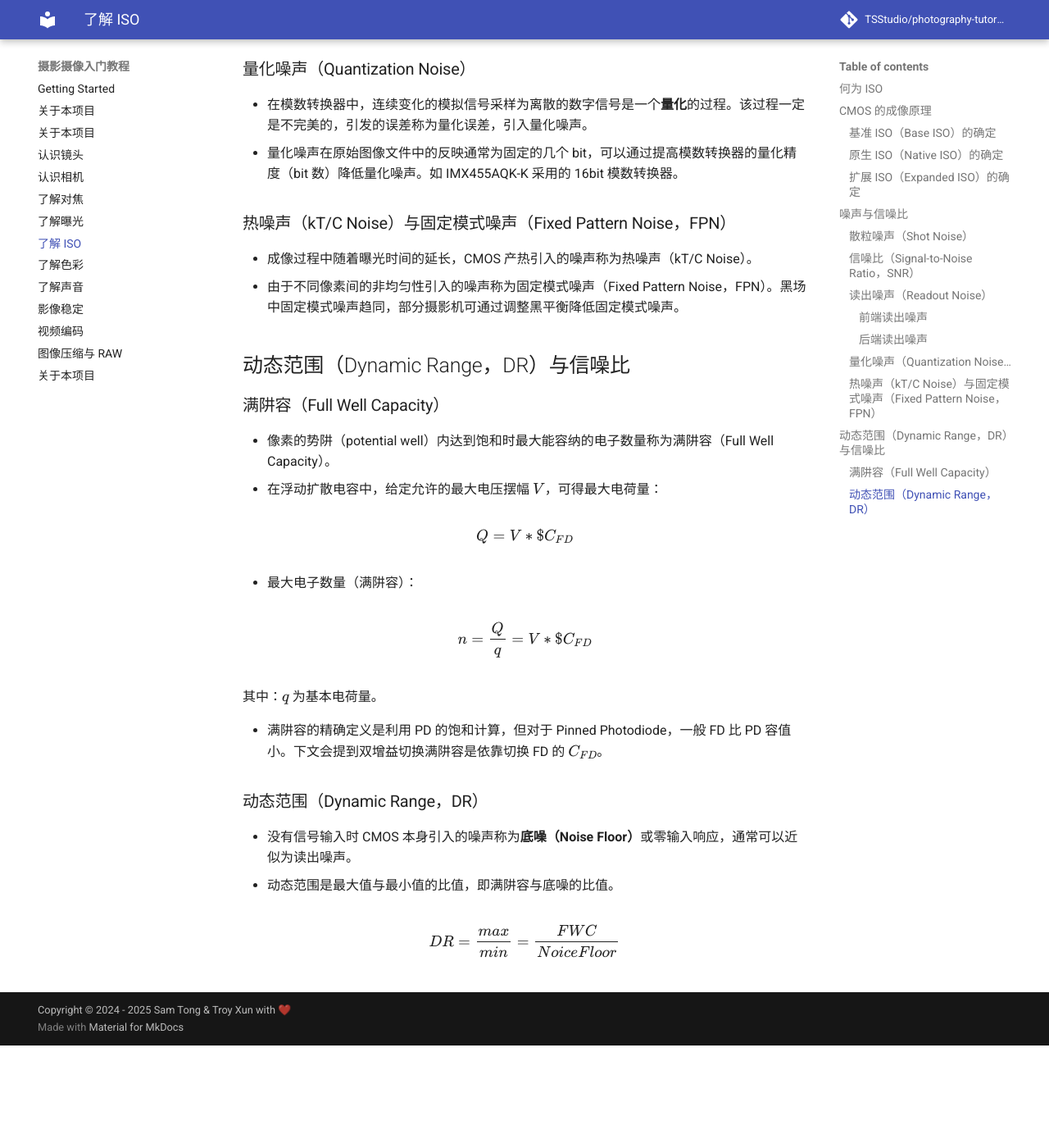
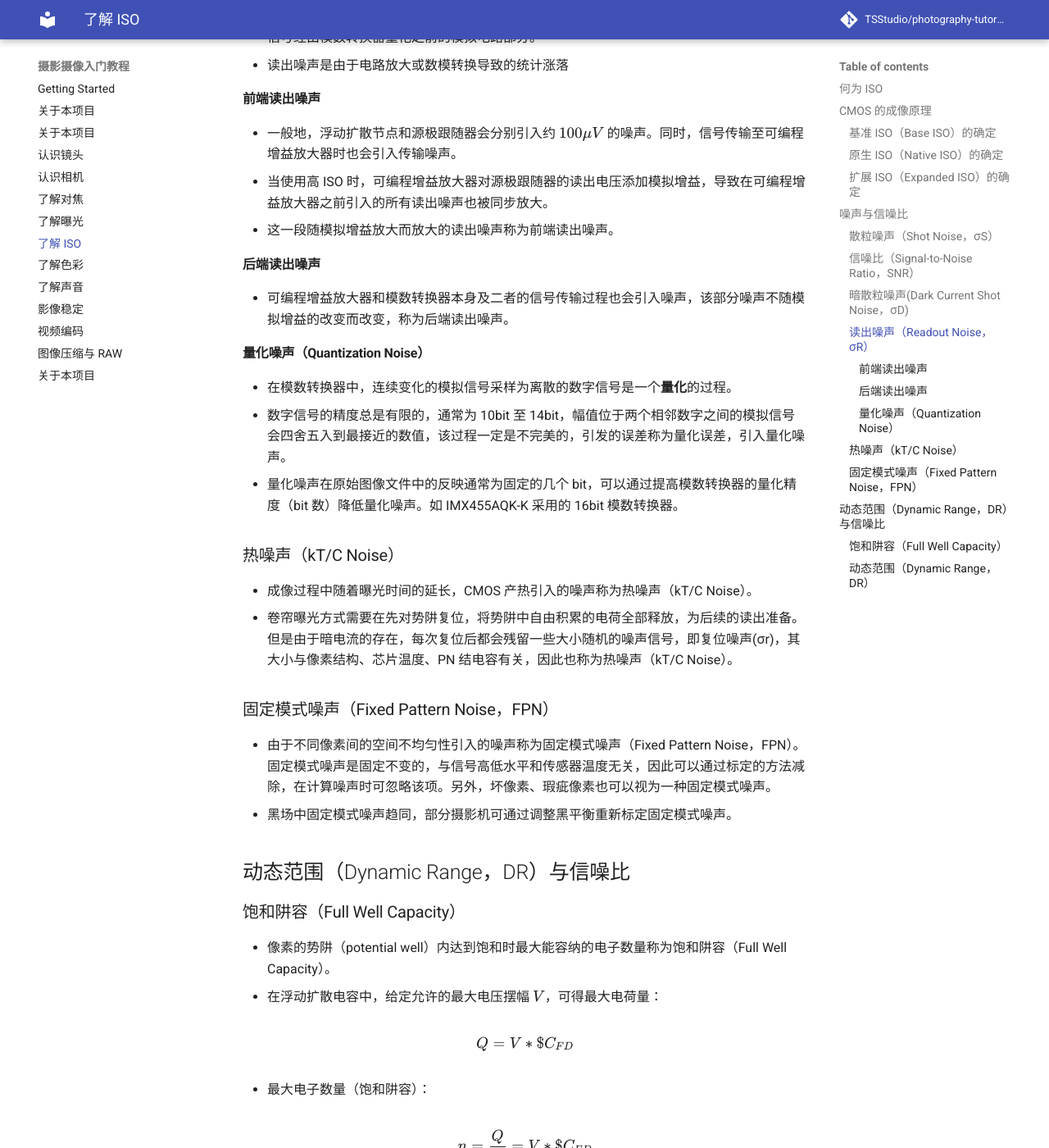
Before and after one commit to troyxun/photography-tutorial, an MkDocs documentation site: the page built from docs/iso.md, in a window 1280 px wide and 1400 px high, scrolled down 2629 px. Shown: the whole window at 82% size. Built offline with MkDocs 1.6.1 and Material for MkDocs 9.7.7, drawn with Linux system fonts in a browser that asks for light colours; comment, search, counter and statistics services are not loaded; before the commit the page ends 3904 px from its top, so only the background shows below that; some of the changed text lies outside the part shown.

Commit message:
Update iso.md

```diff
--- a/docs/iso.md
+++ b/docs/iso.md
@@ -35,9 +35,10 @@
 - 需要注意的是，部分厂家对于原生 ISO 的标定有时会包含数字放大。
 
 ## 噪声与信噪比
-### 散粒噪声（Shot Noise）
-- 光是一种概率波？由于量子涨落，在某处测得的光子数量并非定值，呈现一定概率。一定时间内光子打到传感器后的接收数量符合均值为 $\lambda$ 的泊松分布（Poisson Distribution），其期望 $\mu = \lambda$，方差 $\sigma^2 = \lambda$，标准差 $\sigma = \sqrt{\lambda}$。
+### 散粒噪声（Shot Noise，σS）
+- 光是一种概率波，在微观尺度上，光子到达传感器某处的行为在时间和空间上都是不均匀的，呈现一定概率。一定时间内光子打到传感器后的接收数量的统计规律符合均值为 $\lambda$ 的泊松分布（Poisson Distribution），其期望 $\mu = \lambda$，方差 $\sigma^2 = \lambda$，标准差 $\sigma = \sqrt{\lambda}$。
 - 在现有的技术条件下，读出噪声通常为几个电子的级别。在大多数情况下，**光的散粒噪声是噪点的第一大来源**。
+- 光的散粒噪声是由于光子离散特性导致的统计涨落，是与被测信号的高低水平有关的，与传感器温度无关。
 
 ### 信噪比（Signal-to-Noise Ratio，SNR）
 
@@ -55,35 +56,46 @@
 - 对于本身光照强度低的场景，CMOS 进光量小，散粒噪声信噪比低，此时通过提高 ISO 以获得正确曝光，增益会导致图片噪点更明显。
 - 噪点的原因是低进光量，不是高 ISO。不存在所谓「ISO 越高噪点越多」。
 
-### 读出噪声（Readout Noise）
+### 暗散粒噪声(Dark Current Shot Noise，σD)
+- 硅片中电子的热运动会导致一些价电子随机激发至导带中形成暗电流（dark current），所以即使完全没有光子入射，传感器也会存在一定的信号输出。
+- 在曝光过程中，暗电流的随机变化即形成暗散粒噪声。暗电流变化的主要原因是电子穿过 PN 结时会遇到 PN 结的电势屏障（barrier），电子穿越屏障需要经历动能-势能-动能的转换过程，所以需要耗费一些时间。
+- 暗散粒噪声是由于电子的离散特性导致的统计涨落，在统计上服从泊松分布，与光信号的高低水平无关，但与传感器的温度有关，一般的规律是温度每升高 8°C 暗电流翻一倍。
+
+### 读出噪声（Readout Noise，σR）
 - 读出噪声是读出电路引入的噪声，即 CMOS 对信号的读出本身引入的噪声，其最大的来源是信号经由模数转换器量化之前的模拟电路部分。
+- 读出噪声是由于电路放大或数模转换导致的统计涨落
 
 #### 前端读出噪声
 - 一般地，浮动扩散节点和源极跟随器会分别引入约 $100\mu V$ 的噪声。同时，信号传输至可编程增益放大器时也会引入传输噪声。
 - 当使用高 ISO 时，可编程增益放大器对源极跟随器的读出电压添加模拟增益，导致在可编程增益放大器之前引入的所有读出噪声也被同步放大。
-- 这一段随模拟增益 放大而放大的读出噪声称为前端读出噪声。
+- 这一段随模拟增益放大而放大的读出噪声称为前端读出噪声。
 
 #### 后端读出噪声
 - 可编程增益放大器和模数转换器本身及二者的信号传输过程也会引入噪声，该部分噪声不随模拟增益的改变而改变，称为后端读出噪声。
 
-### 量化噪声（Quantization Noise）
-- 在模数转换器中，连续变化的模拟信号采样为离散的数字信号是一个**量化**的过程。该过程一定是不完美的，引发的误差称为量化误差，引入量化噪声。
+#### 量化噪声（Quantization Noise）
+- 在模数转换器中，连续变化的模拟信号采样为离散的数字信号是一个**量化**的过程。
+- 数字信号的精度总是有限的，通常为 10bit 至 14bit，幅值位于两个相邻数字之间的模拟信号会四舍五入到最接近的数值，该过程一定是不完美的，引发的误差称为量化误差，引入量化噪声。
 - 量化噪声在原始图像文件中的反映通常为固定的几个 bit，可以通过提高模数转换器的量化精度（bit 数）降低量化噪声。如 IMX455AQK-K 采用的 16bit 模数转换器。
 
-### 热噪声（kT/C Noise）与固定模式噪声（Fixed Pattern Noise，FPN）
+### 热噪声（kT/C Noise）
 - 成像过程中随着曝光时间的延长，CMOS 产热引入的噪声称为热噪声（kT/C Noise）。
-- 由于不同像素间的非均匀性引入的噪声称为固定模式噪声（Fixed Pattern Noise，FPN）。黑场中固定模式噪声趋同，部分摄影机可通过调整黑平衡降低固定模式噪声。
+- 卷帘曝光方式需要在先对势阱复位，将势阱中自由积累的电荷全部释放，为后续的读出准备。但是由于暗电流的存在，每次复位后都会残留一些大小随机的噪声信号，即复位噪声(σr)，其大小与像素结构、芯片温度、PN 结电容有关，因此也称为热噪声（kT/C Noise）。
+
+### 固定模式噪声（Fixed Pattern Noise，FPN）
+- 由于不同像素间的空间不均匀性引入的噪声称为固定模式噪声（Fixed Pattern Noise，FPN）。固定模式噪声是固定不变的，与信号高低水平和传感器温度无关，因此可以通过标定的方法减除，在计算噪声时可忽略该项。另外，坏像素、瑕疵像素也可以视为一种固定模式噪声。
+- 黑场中固定模式噪声趋同，部分摄影机可通过调整黑平衡重新标定固定模式噪声。
 
 ## 动态范围（Dynamic Range，DR）与信噪比
-### 满阱容（Full Well Capacity）
-- 像素的势阱（potential well）内达到饱和时最大能容纳的电子数量称为满阱容（Full Well Capacity）。
+### 饱和阱容（Full Well Capacity）
+- 像素的势阱（potential well）内达到饱和时最大能容纳的电子数量称为饱和阱容（Full Well Capacity）。
 - 在浮动扩散电容中，给定允许的最大电压摆幅 $V$，可得最大电荷量：
 
 $$
 Q = V * $C_{FD}
 $$
 
-- 最大电子数量（满阱容）：
+- 最大电子数量（饱和阱容）：
 
 $$
 n = \frac{Q}{q} = V * $C_{FD}
@@ -91,11 +103,11 @@
 
 其中：$q$ 为基本电荷量。
 
-- 满阱容的精确定义是利用 PD 的饱和计算，但对于 Pinned Photodiode，一般 FD 比 PD 容值小。下文会提到双增益切换满阱容是依靠切换 FD 的 $C_{FD}$。
+- 饱和阱容的精确定义是利用 PD 的饱和计算，但对于 Pinned Photodiode，一般 FD 比 PD 容值小。下文会提到双增益切换饱和阱容是依靠切换 FD 的 $C_{FD}$。
 
 ### 动态范围（Dynamic Range，DR）
 - 没有信号输入时 CMOS 本身引入的噪声称为**底噪（Noise Floor）**或零输入响应，通常可以近似为读出噪声。
-- 动态范围是最大值与最小值的比值，即满阱容与底噪的比值。
+- 动态范围是最大值与最小值的比值，即饱和阱容与底噪的比值。
 
 $$
 DR = \frac{max}{min} = \frac{FWC}{Noice Floor}
```
